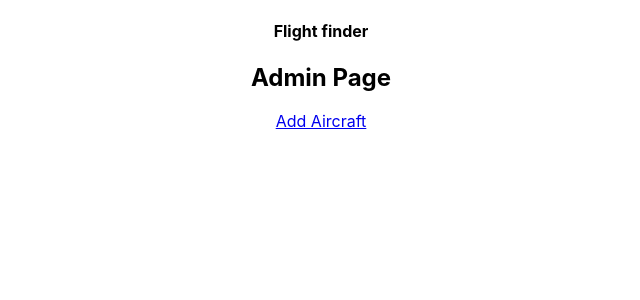
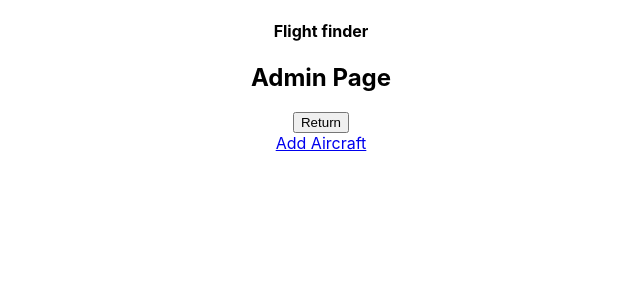
Before and after one commit to lpnl3456/Airport-React-Application, a React (Create React App) app in the folder airport-app/: page /adminPage in a window 1280 px wide. Shown: the top 300 px of the page, without its empty margins (319-959 px from the left). Built offline with nearby package versions, Linux system fonts and the light colour scheme; no server answers.

Commit message:
Added a back button to the admin and adding aircraft page

```diff
--- a/airport-app/src/public/AddingAircraft.jsx
+++ b/airport-app/src/public/AddingAircraft.jsx
@@ -1,12 +1,15 @@
 import React, {useState} from 'react';
 import axios from "axios";
 import {BASE_URL} from "../utils/config";
+import BackButton from './BackButton';
+import {  useNavigate } from "react-router-dom";
 
 const AddingAirCraft = (addingAirCraft )=>{
      const [type, setType] = useState('');
      const [airlineName, setAriLineName] = useState('');
      const [numPass, setNumPass] = useState('');
      const [errors, setErrors] = useState({});
+     const navigate = useNavigate();
 
     const validate = () => {
             const errors = {};
@@ -57,6 +60,9 @@
 
     return(
        <div>
+
+                      <BackButton onClick = {() => {
+                                navigate(-1)}}/>
                    <h1>Create New Aircraft</h1>
                    <form onSubmit={handleSubmit}>
                        <div>
--- a/airport-app/src/public/AdminPage.jsx
+++ b/airport-app/src/public/AdminPage.jsx
@@ -1,10 +1,17 @@
 import { Link } from "react-router-dom";
+import {  useNavigate } from "react-router-dom";
+import BackButton from './BackButton';
 
 const AdminPage = (adminPage )=>{
+    const navigate = useNavigate();
     return(
        <div>
            <h2>Admin Page</h2>
-<Link to ="/addAircraft">Add Aircraft</Link>
+           <BackButton onClick = {() => {
+                     navigate(-1)}}/>
+
+         <br/>
+        <Link to ="/addAircraft">Add Aircraft</Link>
        </div>
 
         )
--- /dev/null
+++ b/airport-app/src/public/BackButton.jsx
@@ -0,0 +1,14 @@
+import React from 'react'
+
+const BackButton = ({onClick}) => {
+  return (
+    <button
+      className="backButton"
+      onClick={onClick}
+    >
+    Return
+    </button>
+  )
+}
+
+export default BackButton
```
